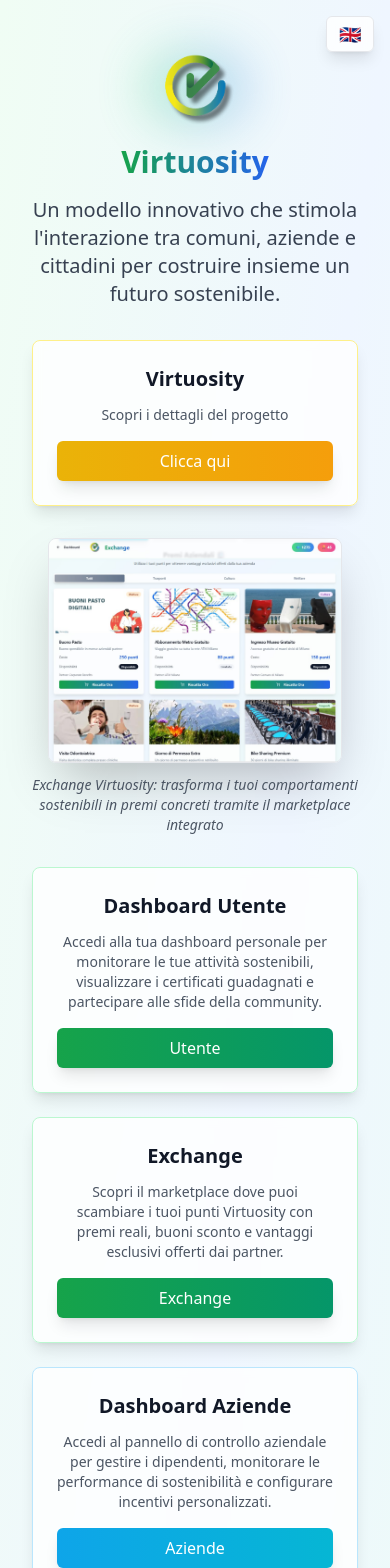
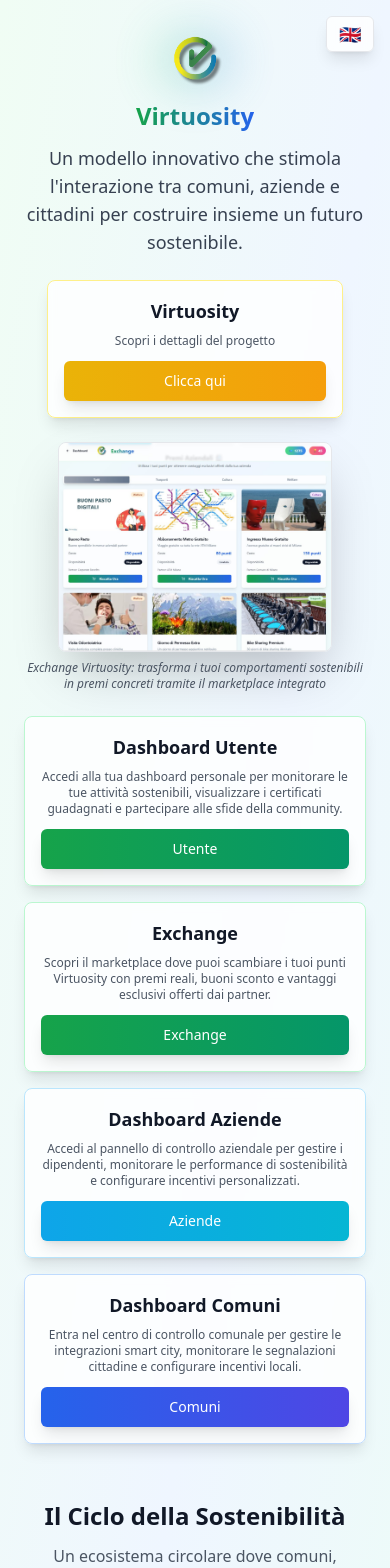
Before and after one commit to Virtuosityapp/ultimaversione, a React (Vite) app: page / in a window 390 px wide. Shown: the top 1568 px of the page. Built offline with nearby package versions, Linux system fonts and the light colour scheme.

Commit message:
feat: Optimize home page for mobile
Reduced all blocks on the home page by 30% to improve smartphone viewing and overall optimization.

```diff
--- a/src/pages/Index.tsx
+++ b/src/pages/Index.tsx
@@ -1,3 +1,4 @@
+
 import { useNavigate } from "react-router-dom";
 import { Button } from "@/components/ui/button";
 import { useLanguage } from "@/contexts/LanguageContext";
@@ -13,111 +14,111 @@ const Index = () => {
     <div className="min-h-screen bg-gradient-to-br from-green-50 via-blue-50 to-emerald-50">
       <LanguageSwitcher />
 
-      {/* Hero Section */}
+      {/* Hero Section - Reduced by 30% */}
       <div className="relative overflow-hidden">
-        <div className="max-w-7xl mx-auto px-4 sm:px-6 lg:px-8 py-12 sm:py-16 lg:py-20">
+        <div className="max-w-7xl mx-auto px-3 sm:px-4 lg:px-6 py-8 sm:py-11 lg:py-14">
           <div className="text-center">
-            <div className="flex justify-center mb-4 sm:mb-6">
+            <div className="flex justify-center mb-3 sm:mb-4">
               <div className="relative">
                 <div className="absolute inset-0 bg-gradient-to-r from-green-400 to-blue-500 rounded-full blur-xl opacity-30 animate-pulse"></div>
                 <img
                   src="/lovable-uploads/5930bd4d-6869-4b7d-8020-e58372708f8a.png"
                   alt="Virtuosity Logo"
-                  className="relative h-20 sm:h-24 md:h-32 w-auto mx-auto"
+                  className="relative h-14 sm:h-17 md:h-22 w-auto mx-auto"
                 />
               </div>
             </div>
 
-            <h1 className="text-3xl sm:text-4xl md:text-5xl lg:text-6xl font-bold text-gray-900 mb-4 sm:mb-6">
+            <h1 className="text-2xl sm:text-3xl md:text-4xl lg:text-4xl font-bold text-gray-900 mb-3 sm:mb-4">
               <span className="bg-gradient-to-r from-green-600 to-blue-600 bg-clip-text text-transparent">
                 {t('heroTitle')}
               </span>
             </h1>
 
-            <p className="text-xl sm:text-2xl text-gray-700 mb-8 sm:mb-12 max-w-4xl mx-auto font-medium px-[16px]">
+            <p className="text-lg sm:text-xl text-gray-700 mb-6 sm:mb-8 max-w-4xl mx-auto font-medium px-3">
               {t('heroSubtitle')}
             </p>
 
-            {/* Virtuosity Info Block */}
-            <div className="mb-8 sm:mb-12 max-w-md mx-auto px-4">
-              <div className="bg-white/80 backdrop-blur-sm rounded-lg p-6 shadow-lg border border-yellow-200 hover:shadow-xl transition-all duration-300">
-                <h3 className="text-xl font-bold text-gray-900 mb-3">Virtuosity</h3>
-                <p className="text-gray-600 mb-4 text-sm">Scopri i dettagli del progetto</p>
+            {/* Virtuosity Info Block - Reduced by 30% */}
+            <div className="mb-6 sm:mb-8 max-w-xs mx-auto px-3">
+              <div className="bg-white/80 backdrop-blur-sm rounded-lg p-4 shadow-lg border border-yellow-200 hover:shadow-xl transition-all duration-300">
+                <h3 className="text-lg font-bold text-gray-900 mb-2">Virtuosity</h3>
+                <p className="text-gray-600 mb-3 text-xs">Scopri i dettagli del progetto</p>
                 <Button
                   onClick={() => navigate("/about")}
-                  className="bg-gradient-to-r from-yellow-500 to-amber-500 text-white px-6 py-3 text-base hover:from-yellow-600 hover:to-amber-600 transition-all duration-300 shadow-lg hover:shadow-xl w-full"
+                  className="bg-gradient-to-r from-yellow-500 to-amber-500 text-white px-4 py-2 text-sm hover:from-yellow-600 hover:to-amber-600 transition-all duration-300 shadow-lg hover:shadow-xl w-full"
                 >
                   Clicca qui
                 </Button>
               </div>
             </div>
 
-            {/* Dashboard Preview Image */}
-            <div className="mb-8 sm:mb-12 max-w-4xl mx-auto px-4">
+            {/* Dashboard Preview Image - Reduced by 30% */}
+            <div className="mb-6 sm:mb-8 max-w-3xl mx-auto px-3">
               <img
                 src="/lovable-uploads/c54d6a41-92cd-4a58-b3aa-3686de1b7c51.png"
                 alt="Exchange Virtuosity - Marketplace sostenibile con premi e incentivi"
-                className="mx-auto rounded-lg shadow-2xl max-w-[90%] sm:max-w-[80%] md:max-w-[70%] h-auto border border-gray-200"
+                className="mx-auto rounded-lg shadow-2xl max-w-[80%] sm:max-w-[70%] md:max-w-[60%] h-auto border border-gray-200"
               />
-              <p className="text-sm text-gray-600 mt-3 italic">
+              <p className="text-xs text-gray-600 mt-2 italic">
                 Exchange Virtuosity: trasforma i tuoi comportamenti sostenibili in premi concreti tramite il marketplace integrato
               </p>
             </div>
 
-            {/* Four Dashboard Blocks */}
-            <div className="grid grid-cols-1 md:grid-cols-2 gap-6 mb-8 sm:mb-12 max-w-4xl mx-auto px-4">
+            {/* Four Dashboard Blocks - Reduced by 30% */}
+            <div className="grid grid-cols-1 md:grid-cols-2 gap-4 mb-6 sm:mb-8 max-w-3xl mx-auto px-3">
 
               {/* User Dashboard Block */}
-              <div className="bg-white/80 backdrop-blur-sm rounded-lg p-6 shadow-lg border border-green-200 hover:shadow-xl transition-all duration-300">
-                <h3 className="text-xl font-bold text-gray-900 mb-3">Dashboard Utente</h3>
-                <p className="text-gray-600 mb-4 text-sm">
+              <div className="bg-white/80 backdrop-blur-sm rounded-lg p-4 shadow-lg border border-green-200 hover:shadow-xl transition-all duration-300">
+                <h3 className="text-lg font-bold text-gray-900 mb-2">Dashboard Utente</h3>
+                <p className="text-gray-600 mb-3 text-xs">
                   Accedi alla tua dashboard personale per monitorare le tue attività sostenibili, visualizzare i certificati guadagnati e partecipare alle sfide della community.
                 </p>
                 <Button
                   onClick={() => navigate("/dashboard")}
-                  className="bg-gradient-to-r from-green-600 to-emerald-600 text-white px-6 py-3 text-base hover:from-green-700 hover:to-emerald-700 transition-all duration-300 shadow-lg hover:shadow-xl w-full"
+                  className="bg-gradient-to-r from-green-600 to-emerald-600 text-white px-4 py-2 text-sm hover:from-green-700 hover:to-emerald-700 transition-all duration-300 shadow-lg hover:shadow-xl w-full"
                 >
                   {t('buttonUser')}
                 </Button>
               </div>
 
               {/* Exchange Dashboard Block */}
-              <div className="bg-white/80 backdrop-blur-sm rounded-lg p-6 shadow-lg border border-green-200 hover:shadow-xl transition-all duration-300">
-                <h3 className="text-xl font-bold text-gray-900 mb-3">Exchange</h3>
-                <p className="text-gray-600 mb-4 text-sm">
+              <div className="bg-white/80 backdrop-blur-sm rounded-lg p-4 shadow-lg border border-green-200 hover:shadow-xl transition-all duration-300">
+                <h3 className="text-lg font-bold text-gray-900 mb-2">Exchange</h3>
+                <p className="text-gray-600 mb-3 text-xs">
                   Scopri il marketplace dove puoi scambiare i tuoi punti Virtuosity con premi reali, buoni sconto e vantaggi esclusivi offerti dai partner.
                 </p>
                 <Button
                   onClick={() => navigate("/exchange")}
-                  className="bg-gradient-to-r from-green-600 to-emerald-600 text-white px-6 py-3 text-base hover:from-green-700 hover:to-emerald-700 transition-all duration-300 shadow-lg hover:shadow-xl w-full"
+                  className="bg-gradient-to-r from-green-600 to-emerald-600 text-white px-4 py-2 text-sm hover:from-green-700 hover:to-emerald-700 transition-all duration-300 shadow-lg hover:shadow-xl w-full"
                 >
                   {t('buttonExchange')}
                 </Button>
               </div>
 
               {/* Companies Dashboard Block */}
-              <div className="bg-white/80 backdrop-blur-sm rounded-lg p-6 shadow-lg border border-sky-200 hover:shadow-xl transition-all duration-300">
-                <h3 className="text-xl font-bold text-gray-900 mb-3">Dashboard Aziende</h3>
-                <p className="text-gray-600 mb-4 text-sm">
+              <div className="bg-white/80 backdrop-blur-sm rounded-lg p-4 shadow-lg border border-sky-200 hover:shadow-xl transition-all duration-300">
+                <h3 className="text-lg font-bold text-gray-900 mb-2">Dashboard Aziende</h3>
+                <p className="text-gray-600 mb-3 text-xs">
                   Accedi al pannello di controllo aziendale per gestire i dipendenti, monitorare le performance di sostenibilità e configurare incentivi personalizzati.
                 </p>
                 <Button
                   onClick={() => navigate("/dashboard-aziende")}
-                  className="bg-gradient-to-r from-sky-500 to-cyan-500 text-white px-6 py-3 text-base hover:from-sky-600 hover:to-cyan-600 transition-all duration-300 shadow-lg hover:shadow-xl w-full"
+                  className="bg-gradient-to-r from-sky-500 to-cyan-500 text-white px-4 py-2 text-sm hover:from-sky-600 hover:to-cyan-600 transition-all duration-300 shadow-lg hover:shadow-xl w-full"
                 >
                   {t('buttonCompanies')}
                 </Button>
               </div>
 
               {/* Municipalities Dashboard Block */}
-              <div className="bg-white/80 backdrop-blur-sm rounded-lg p-6 shadow-lg border border-blue-200 hover:shadow-xl transition-all duration-300">
-                <h3 className="text-xl font-bold text-gray-900 mb-3">Dashboard Comuni</h3>
-                <p className="text-gray-600 mb-4 text-sm">
+              <div className="bg-white/80 backdrop-blur-sm rounded-lg p-4 shadow-lg border border-blue-200 hover:shadow-xl transition-all duration-300">
+                <h3 className="text-lg font-bold text-gray-900 mb-2">Dashboard Comuni</h3>
+                <p className="text-gray-600 mb-3 text-xs">
                   Entra nel centro di controllo comunale per gestire le integrazioni smart city, monitorare le segnalazioni cittadine e configurare incentivi locali.
                 </p>
                 <Button
                   onClick={() => navigate("/comuni")}
-                  className="bg-gradient-to-r from-blue-600 to-indigo-600 text-white px-6 py-3 text-base hover:from-blue-700 hover:to-indigo-700 transition-all duration-300 shadow-lg hover:shadow-xl w-full"
+                  className="bg-gradient-to-r from-blue-600 to-indigo-600 text-white px-4 py-2 text-sm hover:from-blue-700 hover:to-indigo-700 transition-all duration-300 shadow-lg hover:shadow-xl w-full"
                 >
                   {t('buttonMunicipalities')}
                 </Button>
@@ -127,8 +128,8 @@ const Index = () => {
             {/* Circularity Icons Section - moved to bottom */}
             <CircularityIcons />
 
-            {/* Video Section */}
-            <div className="mb-8 sm:mb-12 max-w-4xl mx-auto px-4">
+            {/* Video Section - Reduced by 30% */}
+            <div className="mb-6 sm:mb-8 max-w-3xl mx-auto px-3">
               <AspectRatio ratio={16 / 9}>
                 <iframe
                   src="https://www.youtube.com/embed/rdCqQPQfogs"
```
